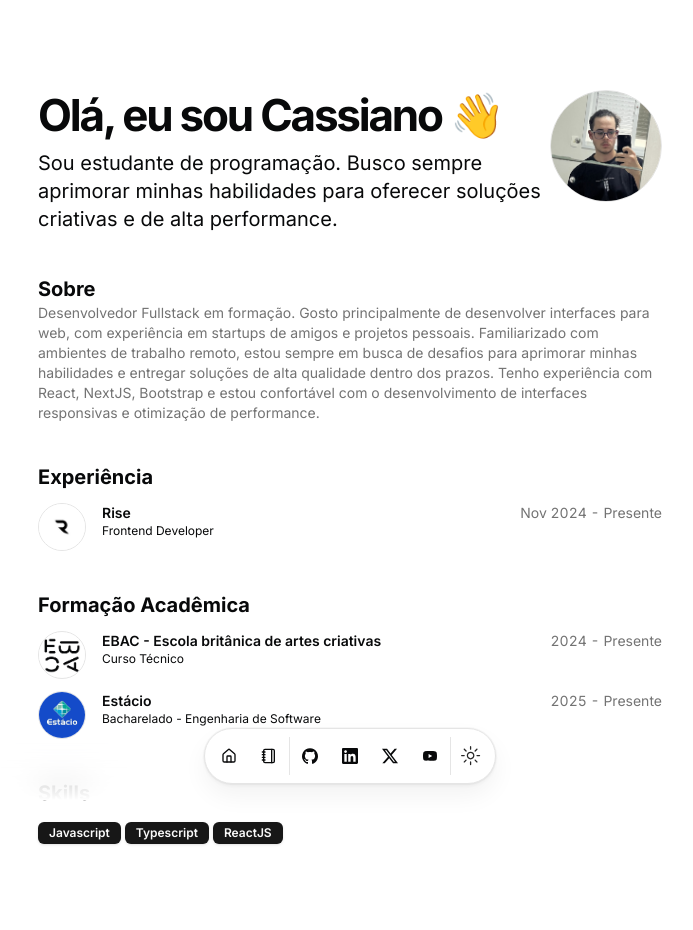
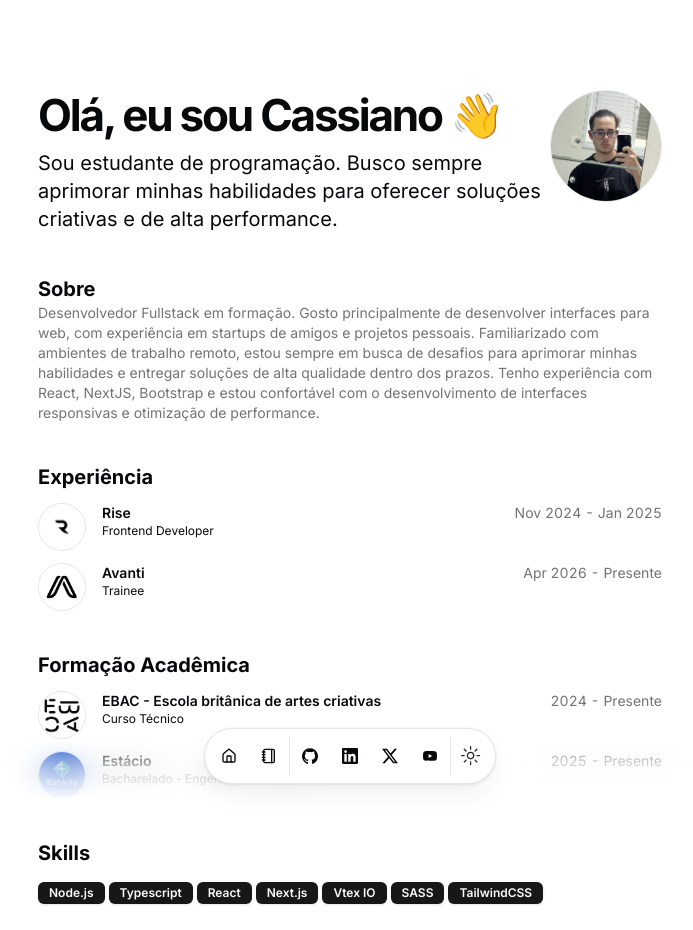
Before and after one commit to CassianoBC/portifolio, a Next.js app: page / in a window 1280 px wide. Shown: the top 930 px of the page, without its empty margins (290-983 px from the left). Built offline with nearby package versions, Linux system fonts and the light colour scheme.

Commit message:
feat: Updated personal information

```diff
--- a/src/data/resume.tsx
+++ b/src/data/resume.tsx
@@ -13,9 +13,13 @@ export const DATA = {
     "Desenvolvedor Fullstack em formação. Gosto principalmente de desenvolver interfaces para web, com experiência em startups de amigos e projetos pessoais. Familiarizado com ambientes de trabalho remoto, estou sempre em busca de desafios para aprimorar minhas habilidades e entregar soluções de alta qualidade dentro dos prazos. Tenho experiência com React, NextJS, Bootstrap e estou confortável com o desenvolvimento de interfaces responsivas e otimização de performance.",
   avatarUrl: "/me.jpg",
   skills: [
-  "Javascript",
+  "Node.js",
   "Typescript",
-  "ReactJS",
+  "React",
+  "Next.js",
+  "Vtex IO",
+  "SASS",
+  "TailwindCSS",
   ],
   navbar: [
     { href: "/", icon: HomeIcon, label: "Home" },
@@ -71,15 +75,27 @@ export const DATA = {
       title: "Frontend Developer",
       logoUrl: "/Riselogo.jpeg",
       start: "Nov 2024",
+      end: "Jan 2025",
+      description:
+        "Atuei como desenvolvedor Frontend. a RISE é uma empresa composta por jovens que amam desenvolver, e juntos buscam uma solução para contribuir com o ensino de tecnológia nas escolas do Brasil.",
+    },
+    {
+      company: "Avanti",
+      href: "https://github.com/teamrisecompany",
+      badges: [],
+      location: "Remote",
+      title: "Trainee",
+      logoUrl: "/logo_avanti.png",
+      start: "Apr 2026",
       end: "Presente",
       description:
-        "Atuo como desenvolvedor Frontend. a RISE é uma empresa composta por jovens que amam desenvolver, e juntos buscam uma solução para contribuir com o ensino de tecnológia nas escolas do Brasil.",
+        "Atualmente, atuo como estagiário na Avanti, contribuindo para o desenvolvimento e a evolução de projetos de e-commerce. Trabalho com as tecnologias FastStore e Store Framework, criando e personalizando lojas virtuais, implementando melhorias e adquirindo experiência prática no ecossistema VTEX.ç",
     },
   ],
   education: [
     {
       school: "EBAC - Escola britânica de artes criativas",
-      href: "https://ebaconline.com.br/",
+      href: "https://penseavanti.com.br/",
       degree: "Curso Técnico",
       logoUrl: "/ebac.png",
       start: "2024",
```
Also changed, not shown: public/logo_avanti.png (added).
